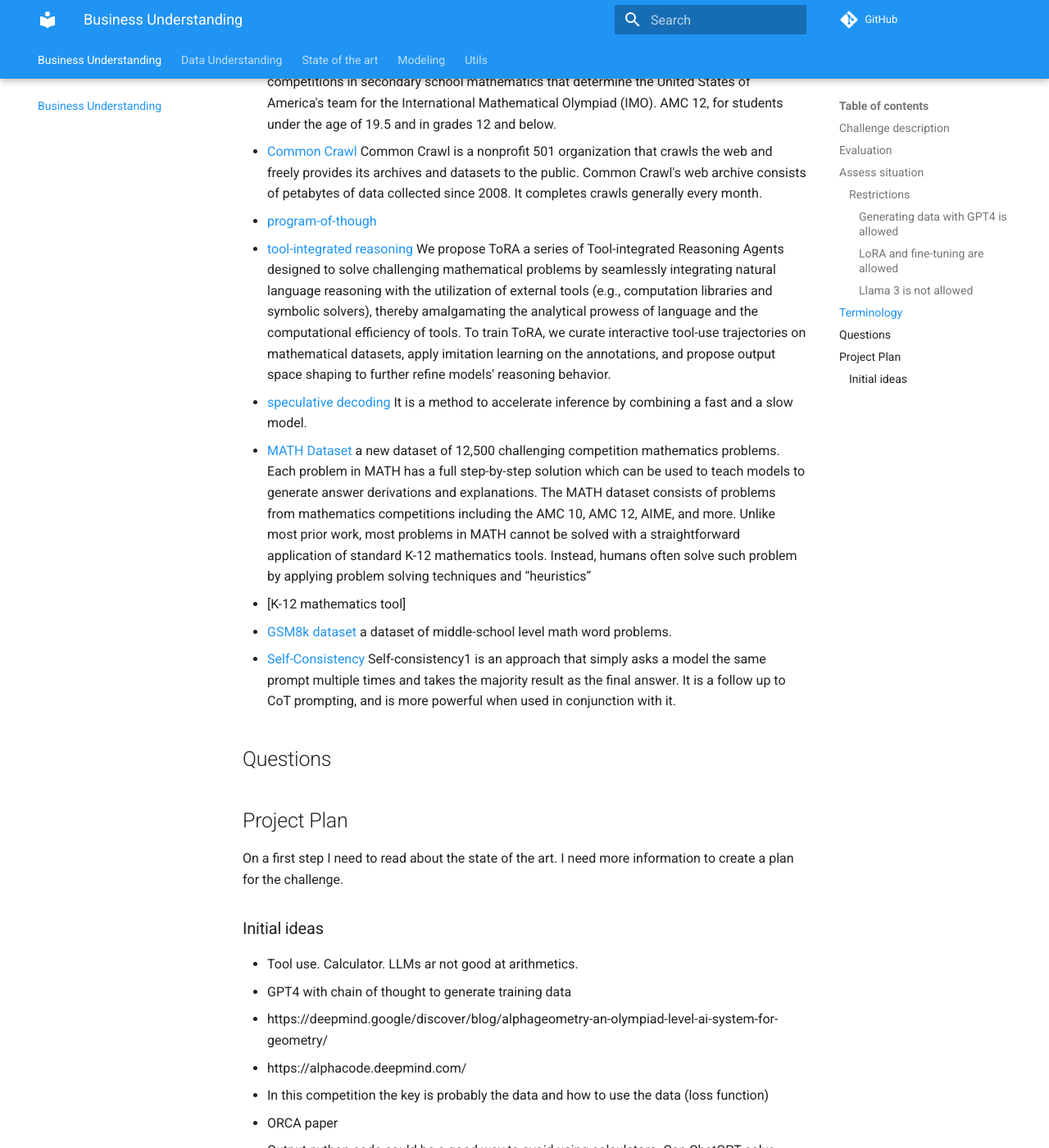
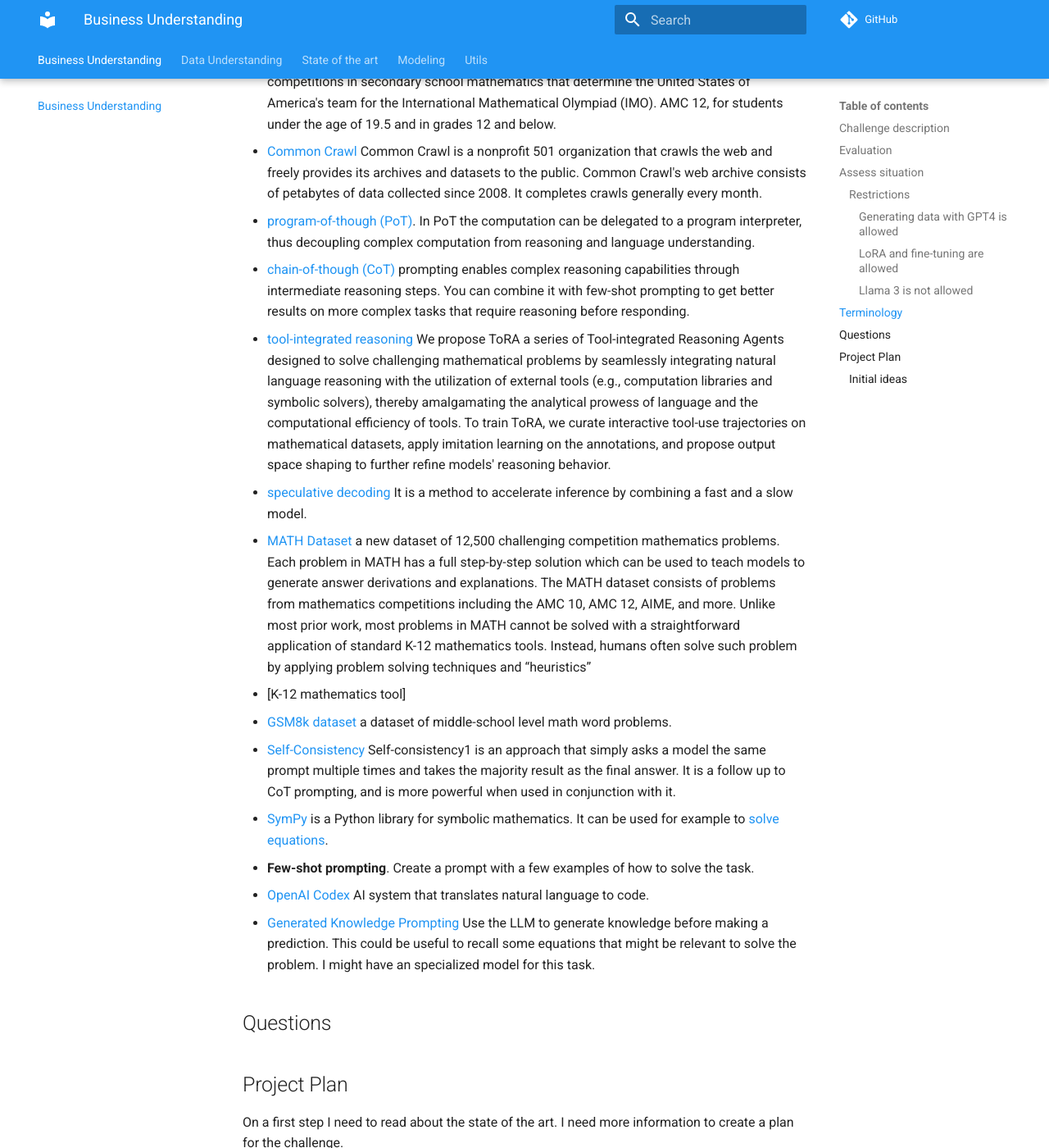
Before and after one commit to ironbar/aimo, an MkDocs documentation site: the page built from docs/01_Business_Understanding.md, in a window 1280 px wide and 1400 px high, scrolled down 2625 px. Shown: the whole window at 82% size. Built offline with MkDocs 1.6.1 and Material for MkDocs 9.7.7, drawn with Linux system fonts in a browser that asks for light colours; comment, search, counter and statistics services are not loaded.

Commit message:
improved documentation

```diff
--- a/docs/01_Business_Understanding.md
+++ b/docs/01_Business_Understanding.md
@@ -92,7 +92,8 @@
 - [AIME](https://en.wikipedia.org/wiki/American_Invitational_Mathematics_Examination). The American Invitational Mathematics Examination (AIME) is a selective and prestigious 15-question 3-hour test given since 1983 to those who rank in the top 5% on the AMC 12 high school mathematics examination (formerly known as the AHSME), and starting in 2010, those who rank in the top 2.5% on the AMC 10.
 - [AMC](https://en.wikipedia.org/wiki/American_Mathematics_Competitions). The American Mathematics Competitions (AMC) are the first of a series of competitions in secondary school mathematics that determine the United States of America's team for the International Mathematical Olympiad (IMO). AMC 12, for students under the age of 19.5 and in grades 12 and below.
 - [Common Crawl](https://commoncrawl.org/) Common Crawl is a nonprofit 501 organization that crawls the web and freely provides its archives and datasets to the public. Common Crawl's web archive consists of petabytes of data collected since 2008. It completes crawls generally every month.
-- [program-of-though](https://arxiv.org/abs/2211.12588)
+- [program-of-though (PoT)](https://arxiv.org/abs/2211.12588). In PoT the computation can be delegated to a program interpreter, thus decoupling complex computation from reasoning and language understanding.
+- [chain-of-though (CoT)](https://www.promptingguide.ai/techniques/cot) prompting enables complex reasoning capabilities through intermediate reasoning steps. You can combine it with few-shot prompting to get better results on more complex tasks that require reasoning before responding.
 - [tool-integrated reasoning](https://arxiv.org/abs/2309.17452) We propose ToRA a series of Tool-integrated Reasoning Agents designed to solve challenging mathematical problems by seamlessly integrating natural language reasoning with the utilization of external tools (e.g., computation libraries and symbolic solvers), thereby amalgamating the analytical prowess of language and the computational efficiency of tools. To train ToRA, we curate interactive tool-use trajectories on mathematical datasets, apply imitation learning on the annotations, and propose output space shaping to further refine models' reasoning behavior.
 - [speculative decoding](https://medium.com/@TitanML/in-the-fast-lane-speculative-decoding-10x-larger-model-no-extra-cost-f33ea39d065a) It is a method to accelerate
   inference by combining a fast and a slow model.
@@ -101,6 +102,13 @@
 - [K-12 mathematics tool]
 - [GSM8k dataset](https://huggingface.co/datasets/gsm8k) a dataset of middle-school level math word problems.
 - [Self-Consistency](https://learnprompting.org/docs/intermediate/self_consistency) Self-consistency1 is an approach that simply asks a model the same prompt multiple times and takes the majority result as the final answer. It is a follow up to CoT prompting, and is more powerful when used in conjunction with it.
+- [SymPy](https://docs.sympy.org/latest/index.html) is a Python library for symbolic mathematics. It can
+  be used for example to [solve equations](https://docs.sympy.org/latest/guides/solving/index.html).
+- **Few-shot prompting**. Create a prompt with a few examples of how to solve the task.
+- [OpenAI Codex](https://openai.com/blog/openai-codex) AI system that translates natural language to code.
+- [Generated Knowledge Prompting](https://www.promptingguide.ai/techniques/knowledge) Use the LLM to generate
+  knowledge before making a prediction. This could be useful to recall some equations that might be
+  relevant to solve the problem. I might have an specialized model for this task.
 
 ## Questions
 
```
Also changed, not shown: docs/03_State_of_the_art.md (+15 -1 lines).
